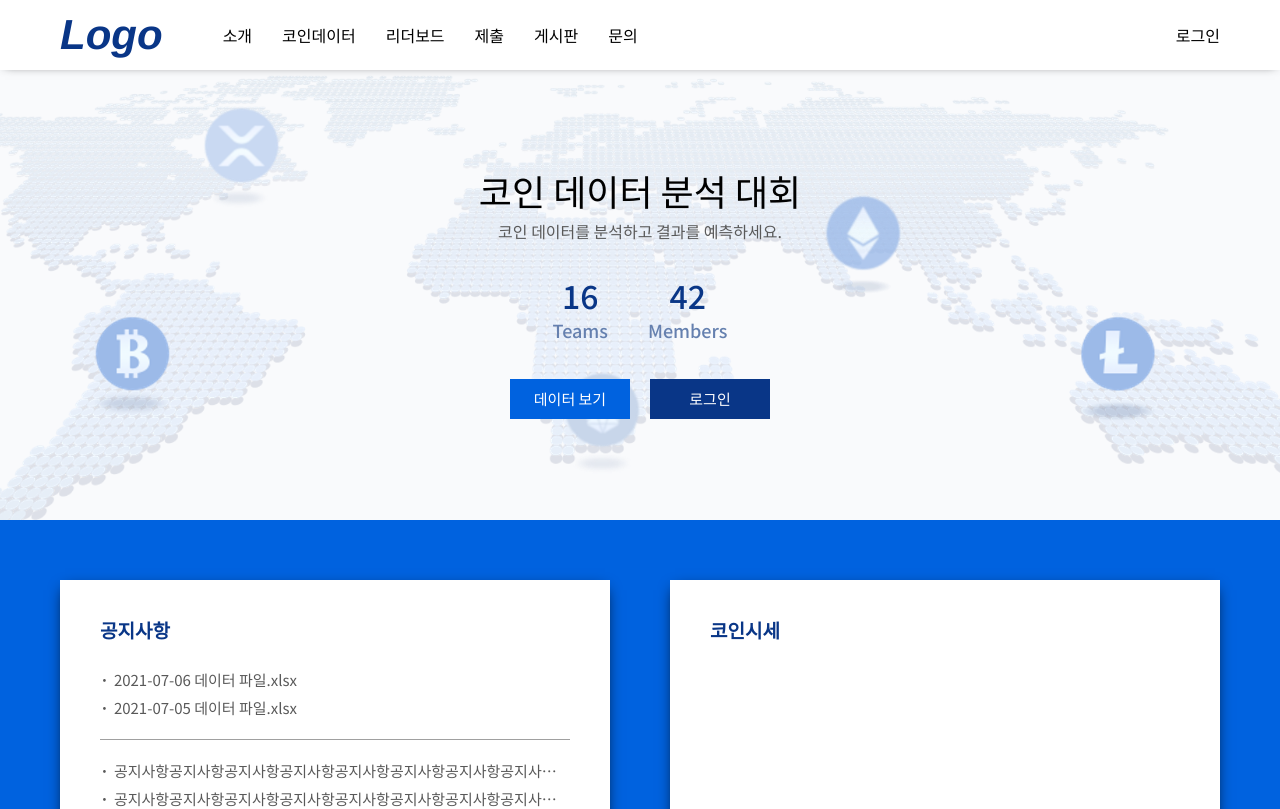
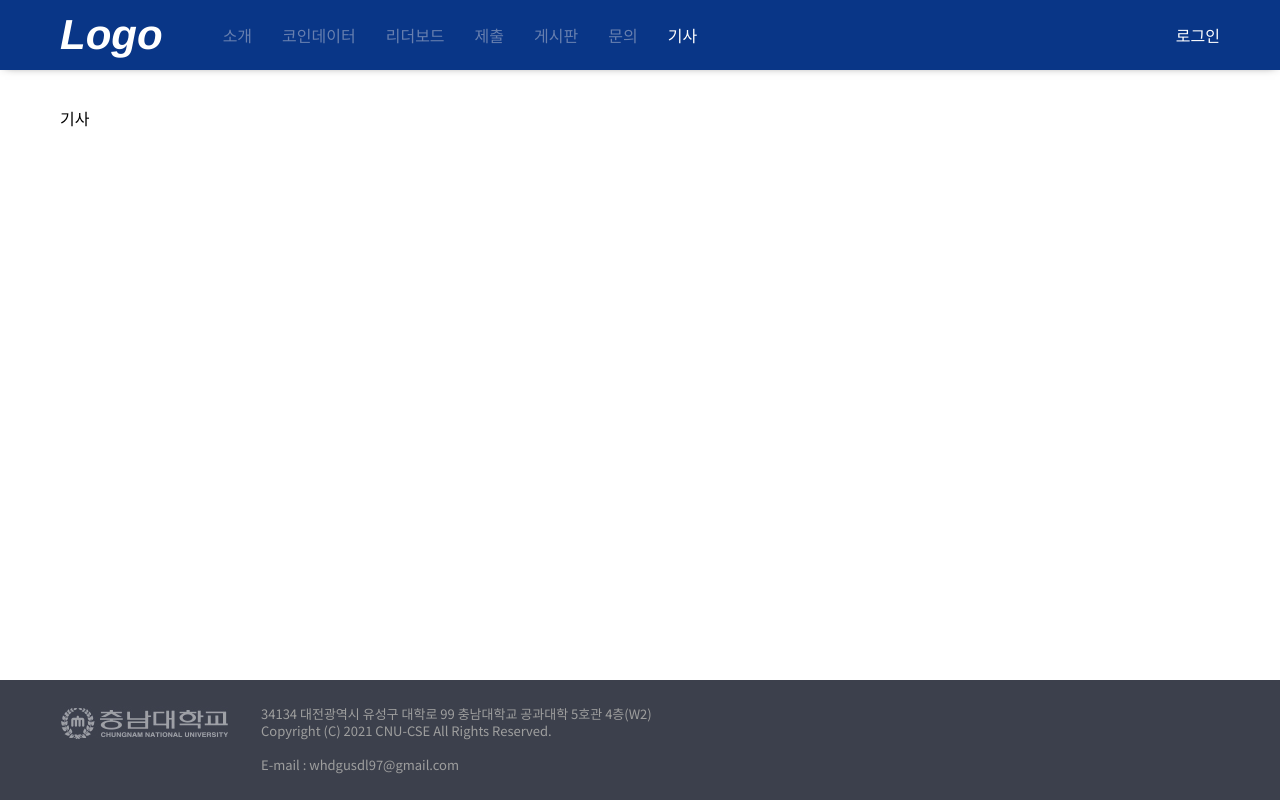
Before and after one commit to whdgusdl48/CoinPrediction-Contest, a React (Create React App) app in the folder front-end/: page /news in a window 1280 px wide. Before the commit this address led to /. Shown: the top 809 px of the page. Built offline with nearby package versions, Linux system fonts and the light colour scheme; no server answers.

Commit message:
기사 페이지 추가

```diff
--- a/front-end/src/Components/Header.js
+++ b/front-end/src/Components/Header.js
@@ -12,6 +12,7 @@ const navList = [
     { path: "/submit", name: "제출" },
     { path: "/board", name: "게시판" },
     { path: "/question", name: "문의" },
+    { path: "/news", name: "기사" },
 ];
 
 const Header = styled.header`
@@ -72,7 +73,7 @@ const Gnb = styled.div`
         flex-direction: column;
         justify-content: initial;
         align-items: initial;
-        max-height: ${({ isOn }) => (isOn ? "274px" : "0")};
+        max-height: ${({ isOn }) => (isOn ? "313px" : "0")};
         overflow: hidden;
         background-color: #fff;
         border: ${({ isOn }) => (isOn ? "1px" : "0")} solid #bcc8e0;
--- a/front-end/src/Components/Router.js
+++ b/front-end/src/Components/Router.js
@@ -14,6 +14,7 @@ import Intro from "../Routes/Intro";
 import LeaderBoard from "../Routes/LeaderBoard";
 import Question from "../Routes/Question";
 import Submit from "../Routes/Submit";
+import News from "../Routes/News";
 import Login from "../Routes/Login";
 
 import Header from "../Components/Header";
@@ -30,6 +31,7 @@ export default () => (
                 <Route path="/submit" component={Submit} exact />
                 <Route path="/board" component={Board} exact />
                 <Route path="/question" component={Question} exact />
+                <Route path="/news" component={News} exact />
                 <Route path="/login" component={Login} exact />
                 <Redirect to="/" />
             </Switch>
--- /dev/null
+++ b/front-end/src/Routes/News/Container.js
@@ -0,0 +1,4 @@
+/* eslint-disable import/no-anonymous-default-export */
+import Presenter from "./Presenter";
+
+export default () => <Presenter />;
--- /dev/null
+++ b/front-end/src/Routes/News/Presenter.js
@@ -0,0 +1,13 @@
+/* eslint-disable import/no-anonymous-default-export */
+import React from "react";
+import styled from "styled-components";
+
+const Main = styled.div`
+    padding: 40px 0;
+`;
+
+export default () => (
+    <Main>
+        <div className="inner">기사</div>
+    </Main>
+);
--- /dev/null
+++ b/front-end/src/Routes/News/index.js
@@ -0,0 +1,4 @@
+/* eslint-disable import/no-anonymous-default-export */
+import Container from "./Container";
+
+export default () => <Container />;
```
